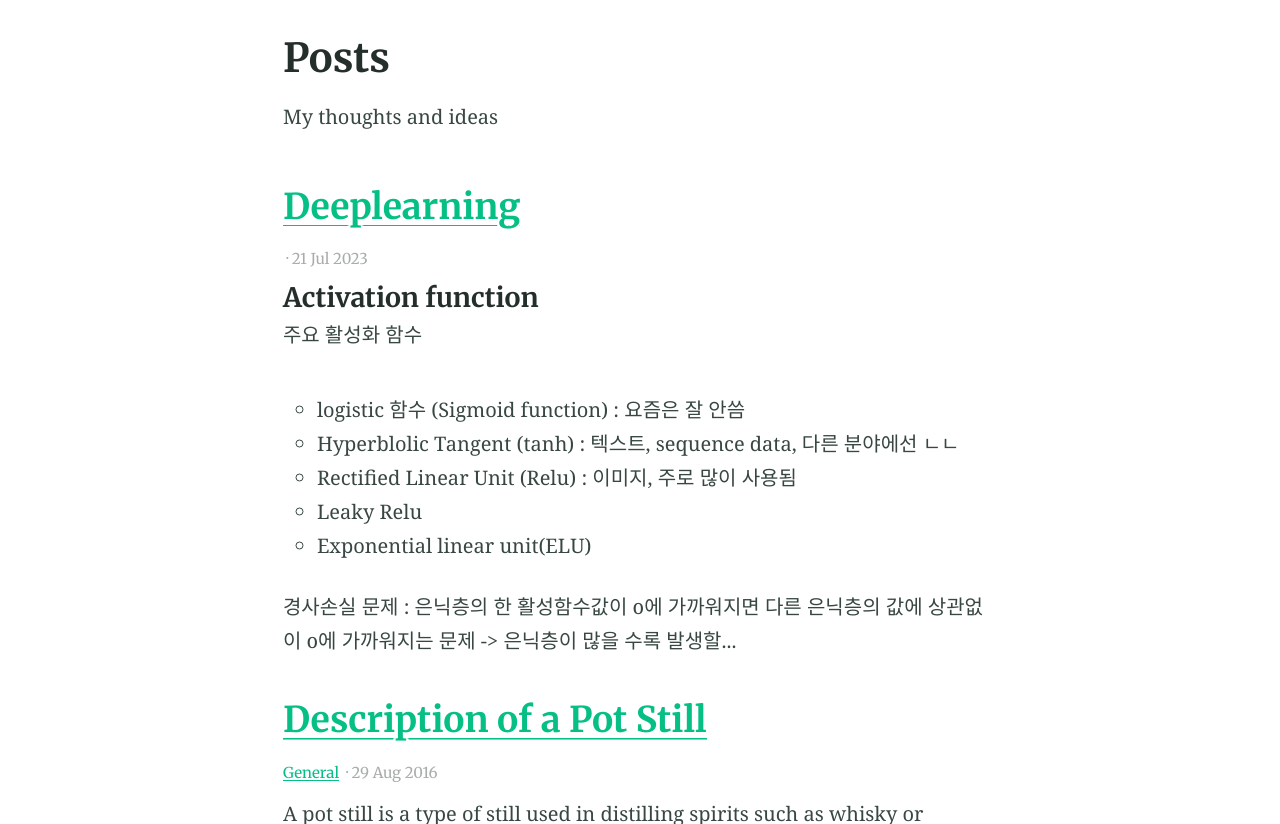
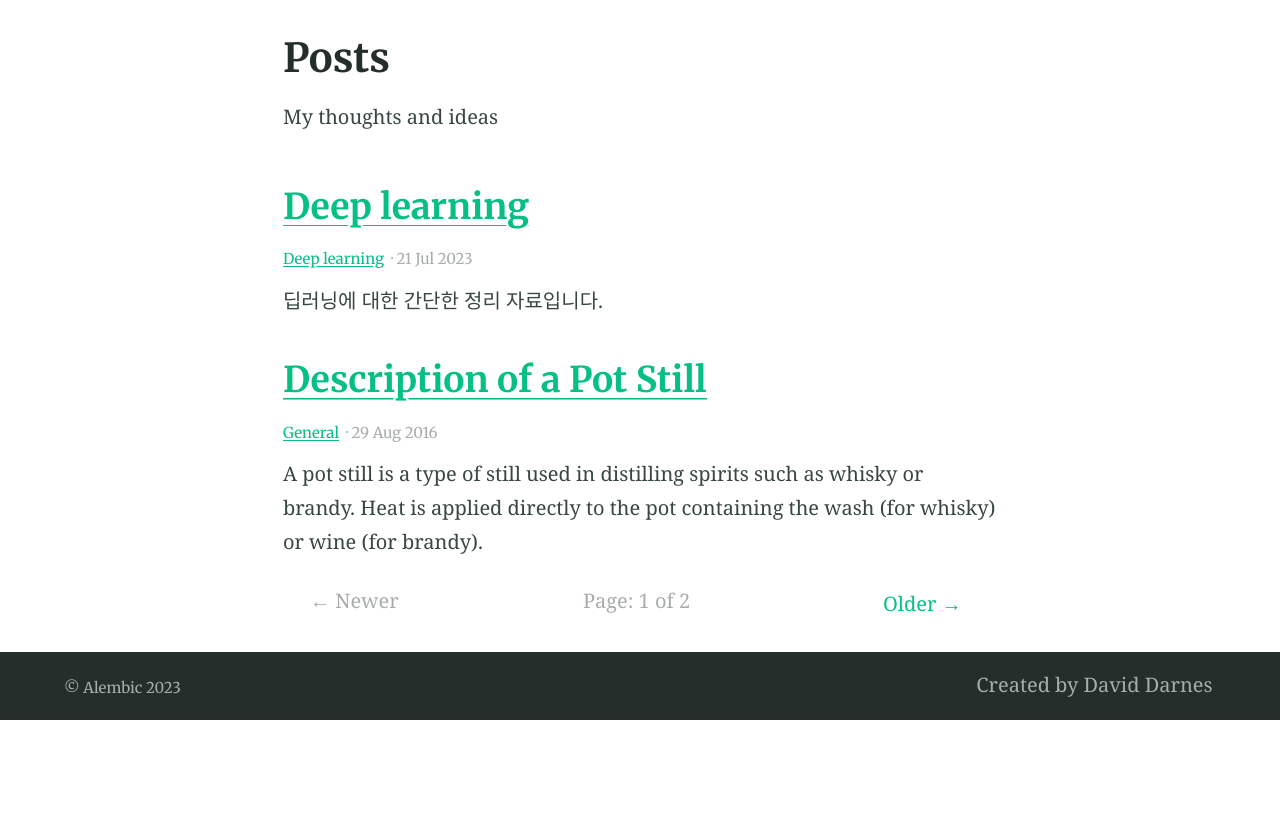
Before and after one commit to DolmaengC/jekyll-blog, a Jekyll site: the page built from blog/index.html, in a window 1280 px wide and 900 px high, scrolled down 336 px, cut to the strip 76-900 px from the top of the window. Built offline with Jekyll 4.4.1, drawn with Linux system fonts in a browser that asks for light colours; the list of posts is cut into pages by our own code; after the commit the page ends 1132 px from its top, so only the background shows below that.

Commit message:
update deeplearning

```diff
--- a/_posts/2023-07-21-deeplearning.md
+++ b/_posts/2023-07-21-deeplearning.md
@@ -1,3 +1,15 @@
+---
+title: Deep learning
+categories:
+- Deep learning
+excerpt: |
+  딥러닝에 대한 간단한 정리 자료입니다.
+feature_text: |
+  ## The Pot Still
+  The modern pot still is a descendant of the alembic, an earlier distillation device
+feature_image: "https://picsum.photos/2560/600?image=733"
+image: "https://picsum.photos/2560/600?image=733"
+---
 #### Activation function
 
 주요 활성화 함수
```
